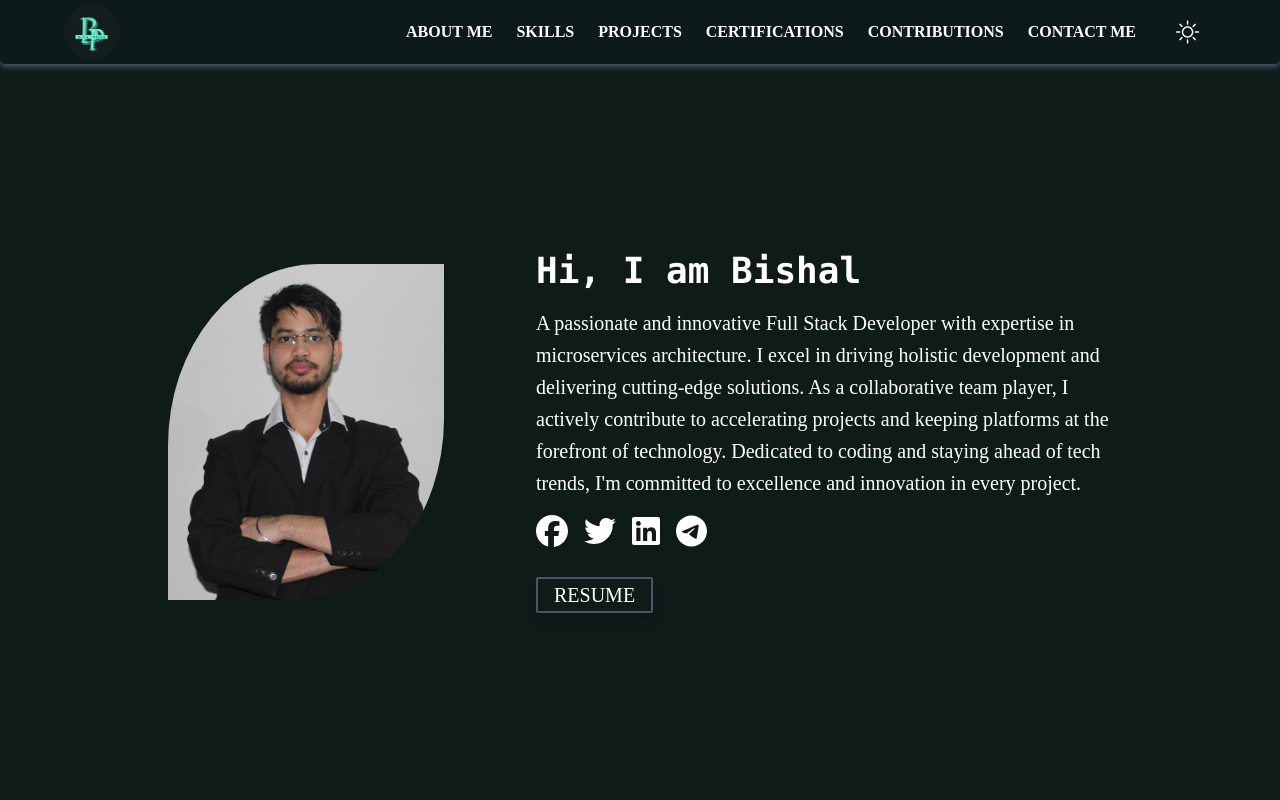
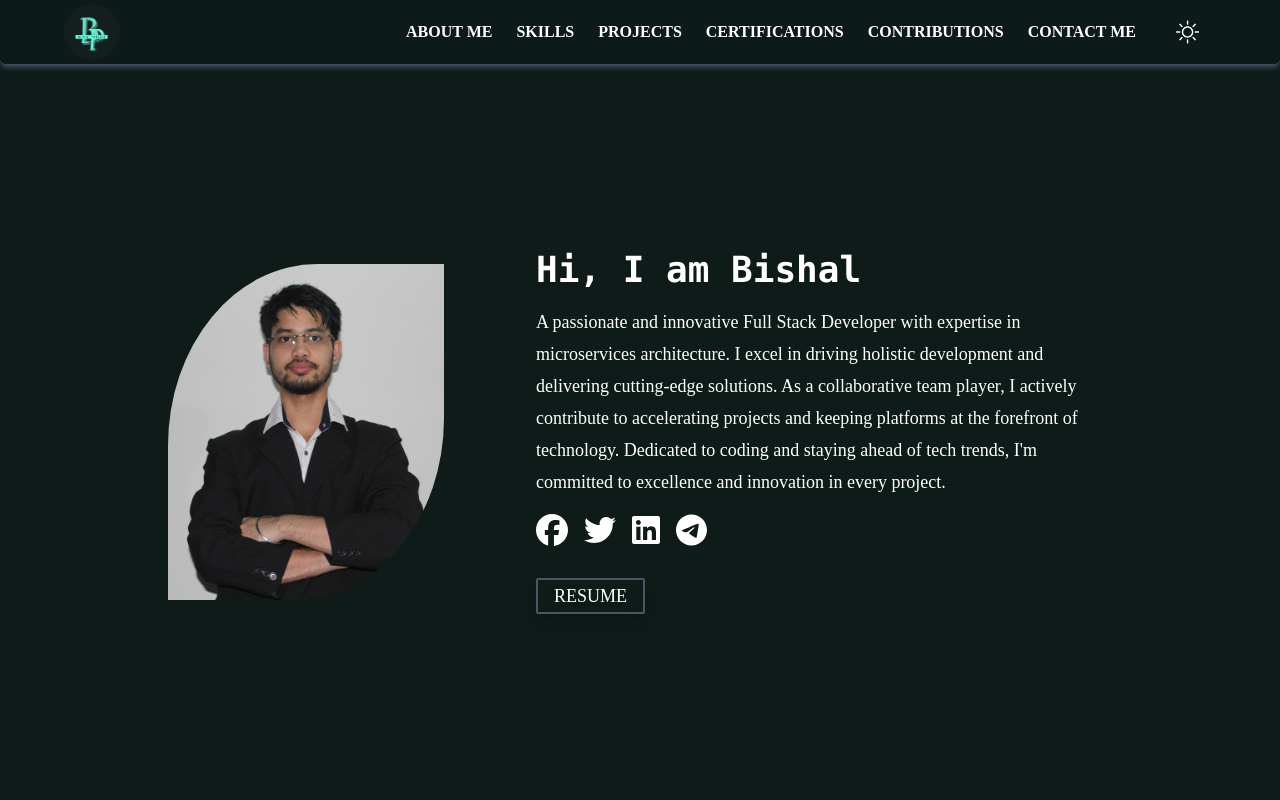
Before and after one commit to BishalPatgiri/Nextjs_Portfolio, a Next.js app: page / in a window 1280 px wide. Shown: the top 800 px of the page. Built offline with nearby package versions, Linux system fonts and the light colour scheme.

Commit message:
Update: Deafult Font-Size

```diff
--- a/app/page.tsx
+++ b/app/page.tsx
@@ -6,7 +6,7 @@ import SkillsDiv from "./skills";
 
 export default function Home() {
   return (
-    <main className="p-4 w-3/4 -mt-20 m-auto text-xl leading-8 max-lg:w-11/12 max-md:w-11/12 px-2 max-sm:w-full max-lg:text-lg max-sm:text-base">
+    <main className="p-4 w-3/4 -mt-20 m-auto text-lg leading-8 max-lg:w-11/12 max-md:w-11/12 px-2 max-sm:w-full max-lg:text-sm max-sm:text-base">
       <section id="about-me" className="pt-16 h-[100vh] relative max-sm:pt-20 max-sm:h-[84vh]">
         <AboutMe />
         <div className="absolute bottom-0 left-0 z-[-1] opacity-30 lg:opacity-80">
```
